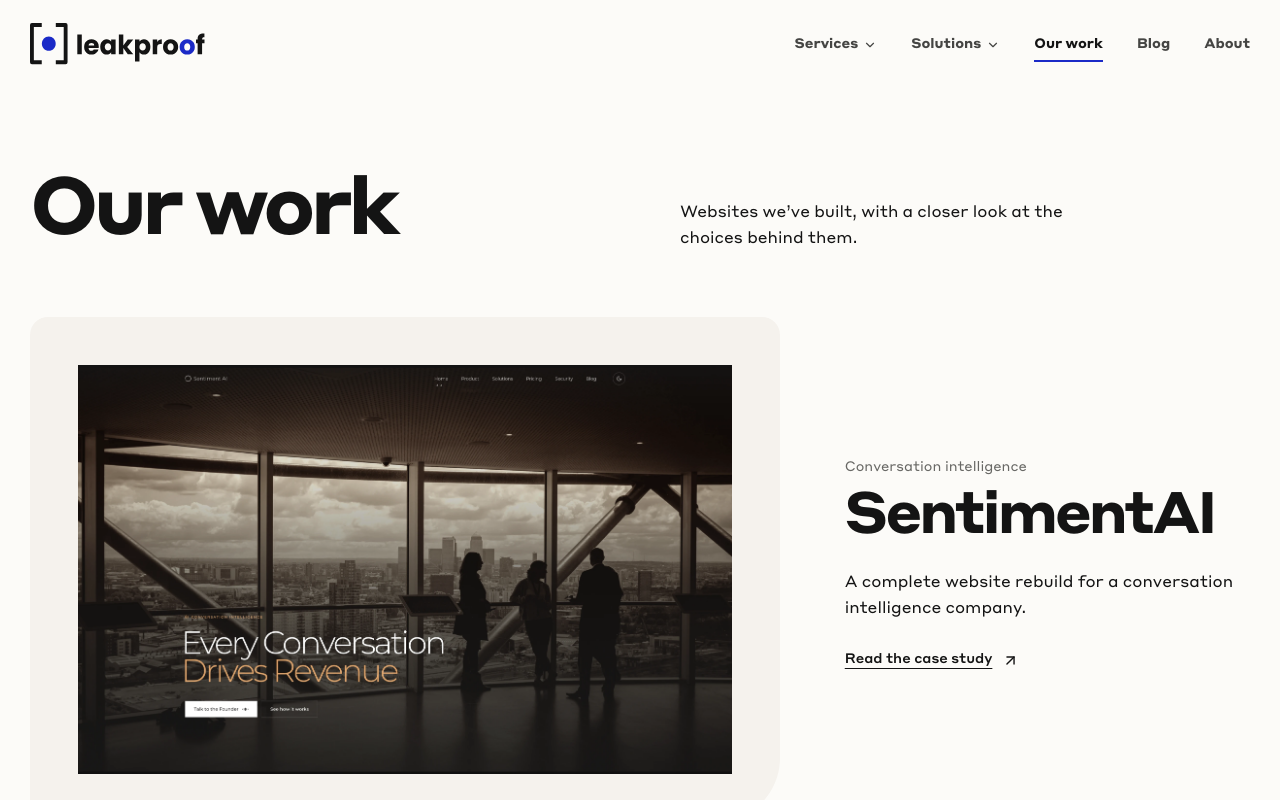
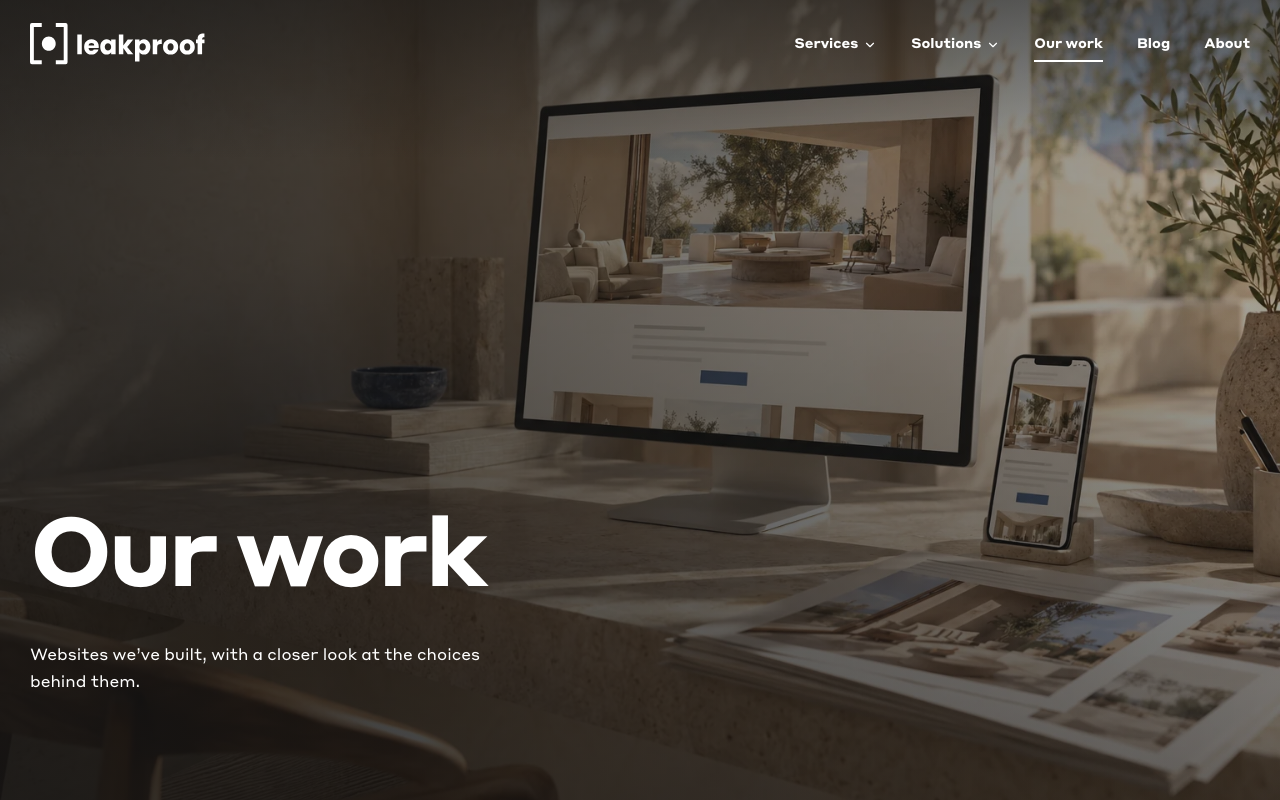
Before and after one commit to AdiKsOnDev/leakproof, a React (Vite) app: page /work in a window 1280 px wide. Shown: the top 800 px of the page. Built offline with nearby package versions, Linux system fonts and the light colour scheme.

Commit message:
feat(work): use shared PageHero for consistent work page hero
- Add work hero editorial image (1536/768 WebP) and prompt docs
- Register `editorialPhotos.work` entry
- Replace WorkPage's custom heading with shared `PageHero`
- Drop now-unused `.work-heading` styles

```diff
--- a/src/data/editorialPhotos.ts
+++ b/src/data/editorialPhotos.ts
@@ -1,6 +1,14 @@
 import type { PhotoAsset } from '../types/content'
 
 export const editorialPhotos = {
+  work: {
+    src: '/images/editorial/website-showcase.webp',
+    srcSet: '/images/editorial/website-showcase-768.webp 768w, /images/editorial/website-showcase.webp 1536w',
+    alt: 'An illustrative website showcase on a desktop monitor and phone beside printed layouts in a sunlit studio.',
+    width: 1536,
+    height: 1024,
+    position: '65% 50%',
+  },
   industries: {
     src: '/images/editorial/local-business-welcome.webp',
     srcSet: '/images/editorial/local-business-welcome-768.webp 768w, /images/editorial/local-business-welcome.webp 1536w',
--- a/src/pages/WorkPage.tsx
+++ b/src/pages/WorkPage.tsx
@@ -1,14 +1,20 @@
 import { ArrowUpRight } from 'lucide-react'
 import { Link } from 'react-router-dom'
 import { CallToAction } from '../components/ui/CallToAction'
+import { PageHero } from '../components/ui/PageHero'
 import { ProjectImage, TrafficResult } from '../components/work/ProjectEvidence'
+import { editorialPhotos } from '../data/editorialPhotos'
 import { projects } from '../data/projects'
 
 export function WorkPage() {
   return (
     <>
-      <section className="container work-heading"><h1>Our work</h1><p>Websites we’ve built, with a closer look at the choices behind them.</p></section>
-      <section className="container work-grid" aria-label="Projects">
+      <PageHero
+        photo={editorialPhotos.work}
+        title="Our work"
+        description="Websites we’ve built, with a closer look at the choices behind them."
+      />
+      <section className="container section work-grid" aria-label="Projects">
         {[...projects].sort((first, second) => Number(Boolean(second.featured)) - Number(Boolean(first.featured))).map((project, index) => {
           const isConcept = project.kind === 'concept'
 
--- a/src/styles/_work.scss
+++ b/src/styles/_work.scss
@@ -141,9 +141,6 @@
   &__bottom span { font-size: 0.9rem; font-variant-numeric: tabular-nums; }
 }
 
-.work-heading { padding-top: 85px; padding-bottom: 65px; display: grid; grid-template-columns: 1fr 1fr; align-items: end; gap: 80px; }
-.work-heading h1 { margin: 0; }
-.work-heading p { margin: 0; max-width: 40ch; font-size: $font-size-content; }
 .work-grid { display: grid; grid-template-columns: repeat(2, minmax(0, 1fr)); gap: 90px 32px; padding-bottom: 120px; }
 .work-project__image { display: block; background: $cream; padding: 30px; border-radius: 18px 18px 64px 18px; overflow: hidden; }
 .work-project__image img { aspect-ratio: 1.6; object-fit: cover; transition: transform 450ms cubic-bezier(0.22, 1, 0.36, 1); }
@@ -183,8 +180,6 @@
   .project-gallery > .project-gallery__figure:not(.project-gallery__lead) { display: block; }
   .project-gallery__figure > figcaption { margin-top: 24px; }
   .project-gallery__figure > figcaption p { max-width: 54ch; }
-  .work-heading { padding-top: 55px; padding-bottom: 40px; grid-template-columns: 1fr; gap: 25px; }
-  .work-heading p { font-size: $font-size-content; }
   .work-grid { grid-template-columns: 1fr; padding-bottom: 75px; }
   .work-project--featured { grid-template-columns: 1fr; gap: 30px; }
   .work-project--featured .work-project__image { padding: 30px; }
```
Also changed, not shown: public/images/editorial/README.md, public/images/editorial/website-showcase-768.webp (added), public/images/editorial/website-showcase.webp (added).
